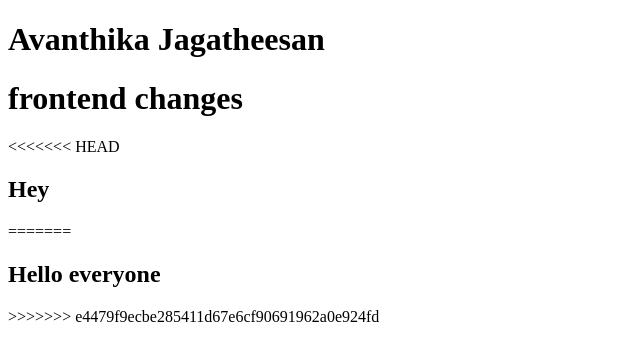
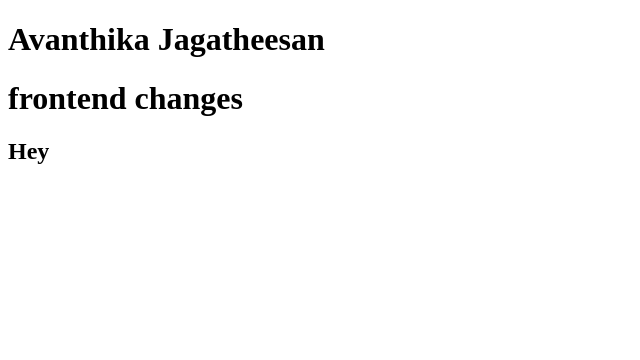
Before and after one commit to Avanthi-13/demo, a plain HTML site: page index.html in a window 1280 px wide. Shown: the whole page, without its empty margins (0-640 px from the left). Drawn offline with Linux system fonts and the light colour scheme.

Commit message:
feat : i want this line

```diff
--- a/index.html
+++ b/index.html
@@ -8,10 +8,6 @@
 <body>
     <h1>Avanthika Jagatheesan</h1>
     <h1>frontend changes</h1>
-<<<<<<< HEAD
     <h2>Hey</h2>
-=======
-    <h2>Hello everyone</h2>
->>>>>>> e4479f9ecbe285411d67e6cf90691962a0e924fd
 </body>
 </html>
```
